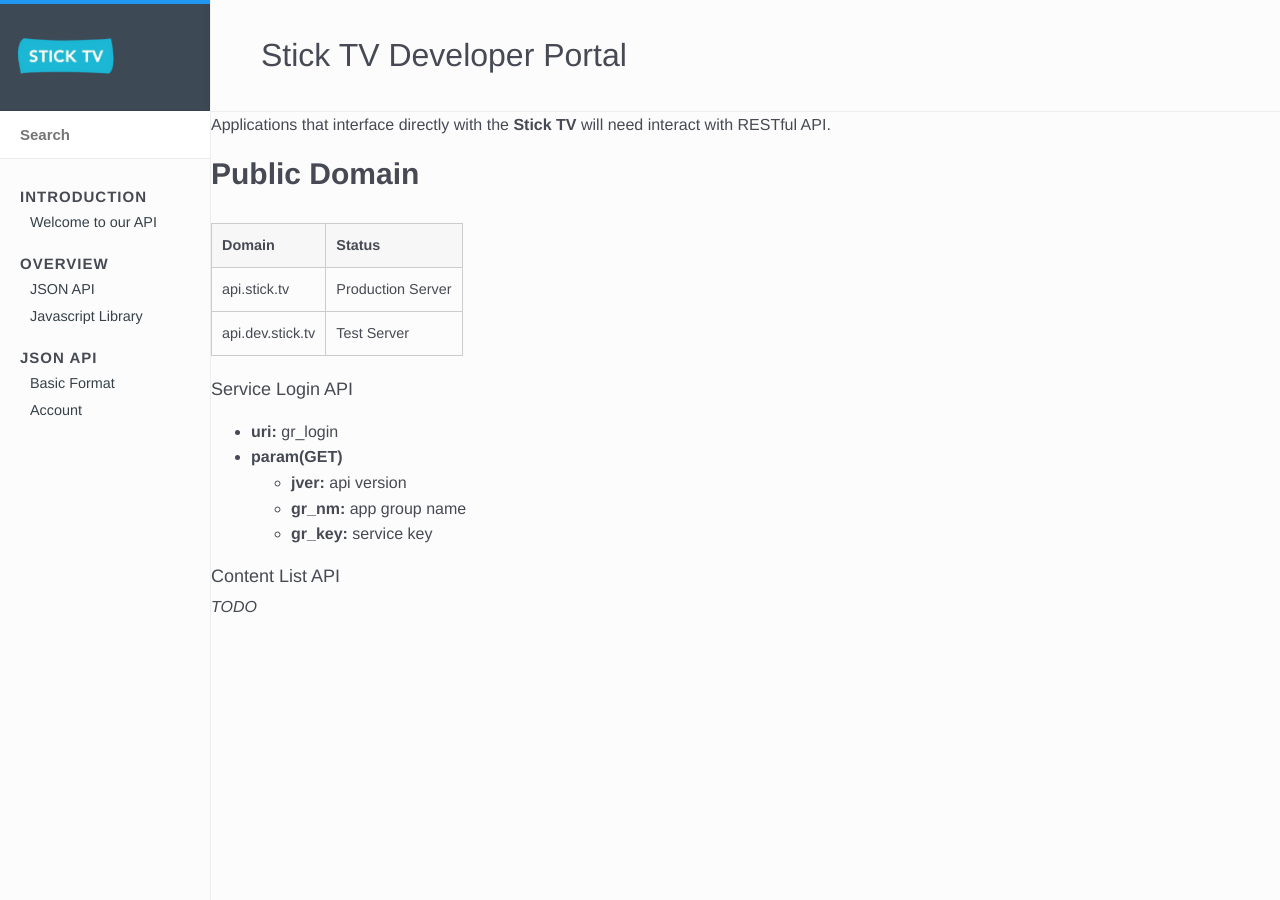
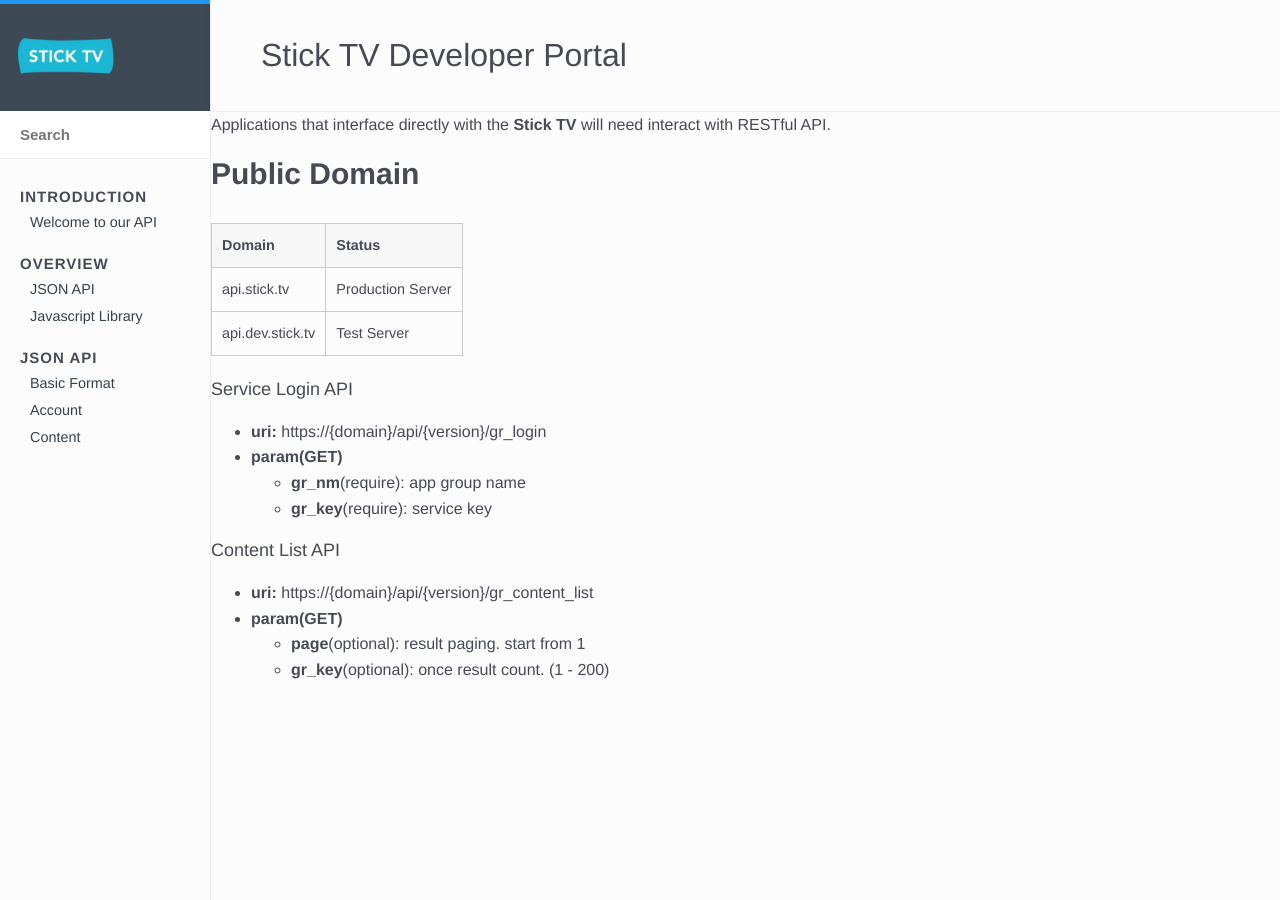
Before and after one commit to frontmono/sticktv-dev-portal, a Jekyll site: the page built from _post_overview/json_api.md, in a window 1280 px wide. Built offline with Jekyll 4.4.1, drawn with Linux system fonts in a browser that asks for light colours; nearby versions of some CDN libraries.

Commit message:
add list api

````diff
--- a/_data/nav.yml
+++ b/_data/nav.yml
@@ -22,3 +22,5 @@
         url: "#post-json-api-basic-format"
       - title: "Account"
         url: sub-json-api/account.html
+      - title: "Content"
+        url: sub-json-api/content.html
--- a/_post_overview/json_api.md
+++ b/_post_overview/json_api.md
@@ -4,7 +4,13 @@
 right_code: |
     **Service Login**
     ```
-    http://api.stick.tv/gr_login?jver=2&gr_nm=singlab&gr_key=f7d2d2599d49dd6c755a62314185d98b
+    https://dev.api.stick.tv/api/1.0.0/gr_login?gr_nm=stick_developer&gr_key=a5204a2e9f78f8b5ab85b0d510b506e6
+    ```
+
+
+    **Service Login**
+    ```
+    http://dev.api.stick.tv/api/1.0.0/gr_content_list?page=1&count=3
     ```
 
 ---
@@ -19,12 +25,14 @@
 |api.dev.stick.tv|Test Server|
 
 ##### Service Login API
-+ **uri:**  gr_login
++ **uri:**  https://{domain}/api/{version}/gr_login
 + **param(GET)**
-    + **jver:** api version
-    + **gr_nm:** app group name
-    + **gr_key:** service key
+    + **gr_nm**(require): app group name
+    + **gr_key**(require): service key
 
 
 ##### Content List API
-*TODO*
++ **uri:**  https://{domain}/api/{version}/gr_content_list
++ **param(GET)**
+    + **page**(optional): result paging. start from 1
+    + **gr_key**(optional): once result count. (1 - 200)
````
Also changed, not shown: _post_json_api/basic_format.md (+7 -1 lines), _sub-json-api/account.md (+12 -5 lines), _sub-json-api/content.md (added, +35 -0 lines), README.md.
